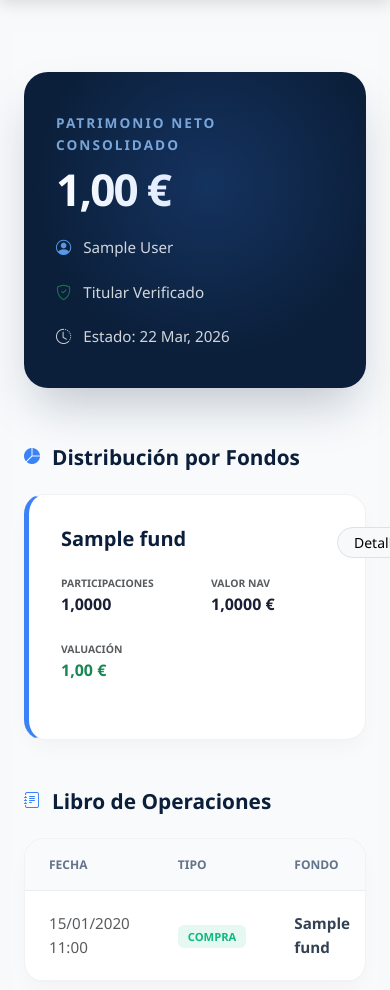
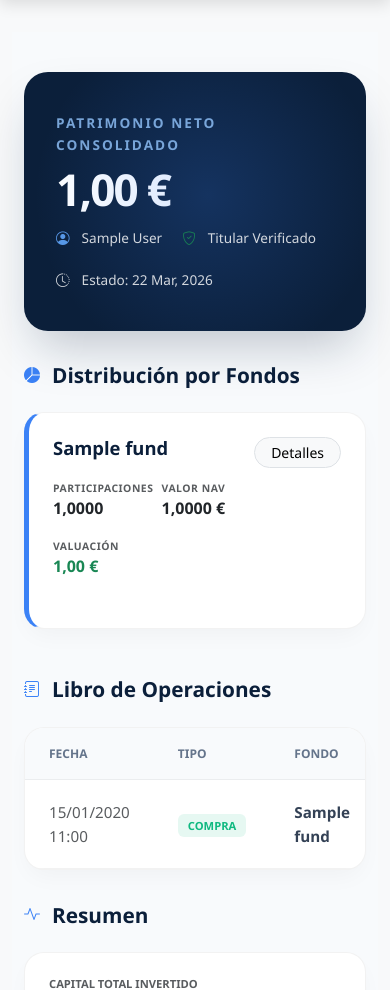
Before and after one commit to olvin78/fondo_inversion, a Django app: page /investors/dashboard/ in a window 390 px wide; the page is wider, and only the part inside the window is pictured. Shown: the part 61-1051 px from the top of that part. Run offline with Django 5.2, Linux system fonts and the light colour scheme; a user stored in the database is signed in; tables that the repository leaves empty hold one stand-in row (values such as "Sample post"); parts of the project's set-up code (start-up, migrations or seed data) failed here and were passed over.

Commit message:
areglar el panel de usuario

```diff
--- a/applications/investors/templates/investors/dashboard.html
+++ b/applications/investors/templates/investors/dashboard.html
@@ -212,6 +212,24 @@
         font-weight: 500;
     }
 
+    /* RESPONSIVE REFINEMENTS */
+    @media (max-width: 768px) {
+        .wealth-header { padding: 2.5rem 1.5rem; min-height: auto; margin-bottom: 2rem; }
+        .wealth-value { font-size: 2.5rem; margin-bottom: 1rem; word-break: break-all; }
+        .wealth-meta { gap: 1rem; }
+
+        .fund-card { padding: 1.5rem !important; }
+        .fund-info h4 { font-size: 1.15rem; }
+
+        .stat-card p { font-size: 1.5rem; }
+    }
+
+    @media (max-width: 480px) {
+        .wealth-value { font-size: 2rem; }
+        .meta-item { font-size: 0.85rem; }
+        .fund-info h4 { margin-bottom: 1rem; }
+    }
+
     /* TABLE STYLES */
     .section-title {
         display: flex;
@@ -309,19 +327,19 @@
                 {% for item in dashboard_funds %}
                 <div class="glass-card fund-card" style="padding: 2rem; border-left: 5px solid var(--inv-accent);">
                     <div class="d-flex justify-content-between align-items-start mb-4">
-                        <div class="fund-info">
-                            <h4 style="font-weight: 800; color: var(--inv-primary); margin-bottom: 1.5rem;">{{ item.fund.name }}</h4>
-                            <div class="row g-4" style="min-width: 300px;">
-                                <div class="col-6 col-md-3">
-                                    <div class="small text-muted text-uppercase fw-bold" style="font-size: 0.65rem;">Participaciones</div>
-                                    <div class="fw-bold">{{ item.participations|floatformat:4 }}</div>
+                        <div class="fund-info flex-grow-1">
+                            <h4 style="font-weight: 800; color: var(--inv-primary); margin-bottom: 1.25rem;">{{ item.fund.name }}</h4>
+                            <div class="row g-3 g-md-4">
+                                <div class="col-6 col-sm-4 col-md-3">
+                                    <div class="small text-muted text-uppercase fw-bold" style="font-size: 0.65rem; letter-spacing: 0.05em;">Participaciones</div>
+                                    <div class="fw-bold text-dark">{{ item.participations|floatformat:4 }}</div>
                                 </div>
-                                <div class="col-6 col-md-3">
-                                    <div class="small text-muted text-uppercase fw-bold" style="font-size: 0.65rem;">Valor NAV</div>
-                                    <div class="fw-bold">{{ item.nav_actual|floatformat:4 }} €</div>
+                                <div class="col-6 col-sm-4 col-md-3">
+                                    <div class="small text-muted text-uppercase fw-bold" style="font-size: 0.65rem; letter-spacing: 0.05em;">Valor NAV</div>
+                                    <div class="fw-bold text-dark">{{ item.nav_actual|floatformat:4 }} €</div>
                                 </div>
-                                <div class="col-6 col-md-3">
-                                    <div class="small text-muted text-uppercase fw-bold" style="font-size: 0.65rem;">Valuación</div>
+                                <div class="col-12 col-sm-4 col-md-3">
+                                    <div class="small text-muted text-uppercase fw-bold" style="font-size: 0.65rem; letter-spacing: 0.05em;">Valuación</div>
                                     <div class="fw-bold text-success">{{ item.capital_usuario|floatformat:2 }} €</div>
                                 </div>
                             </div>
```
